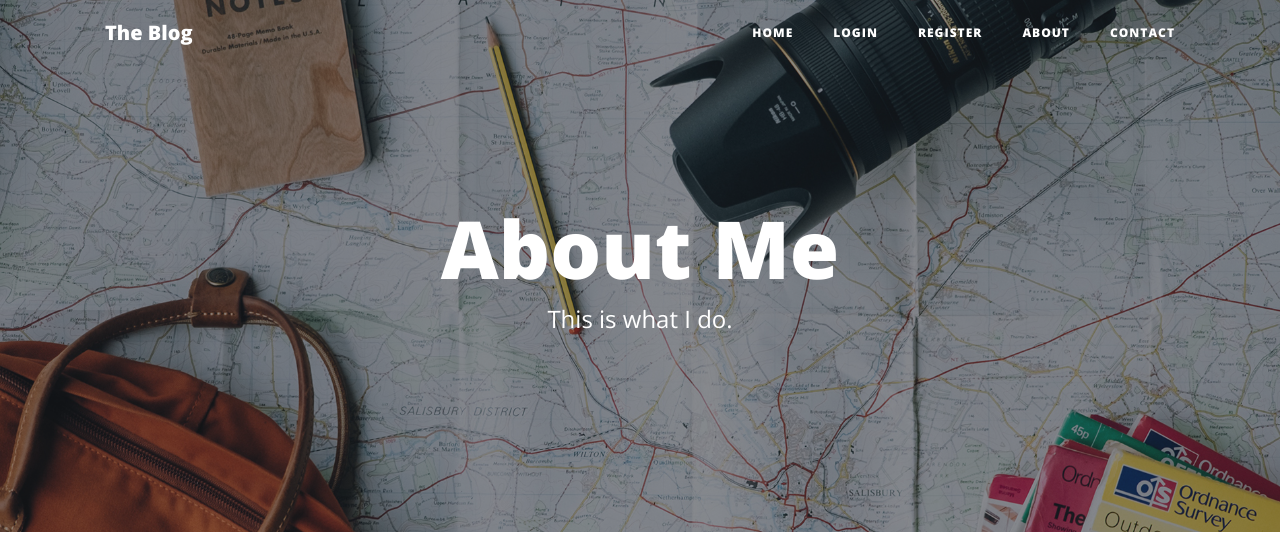
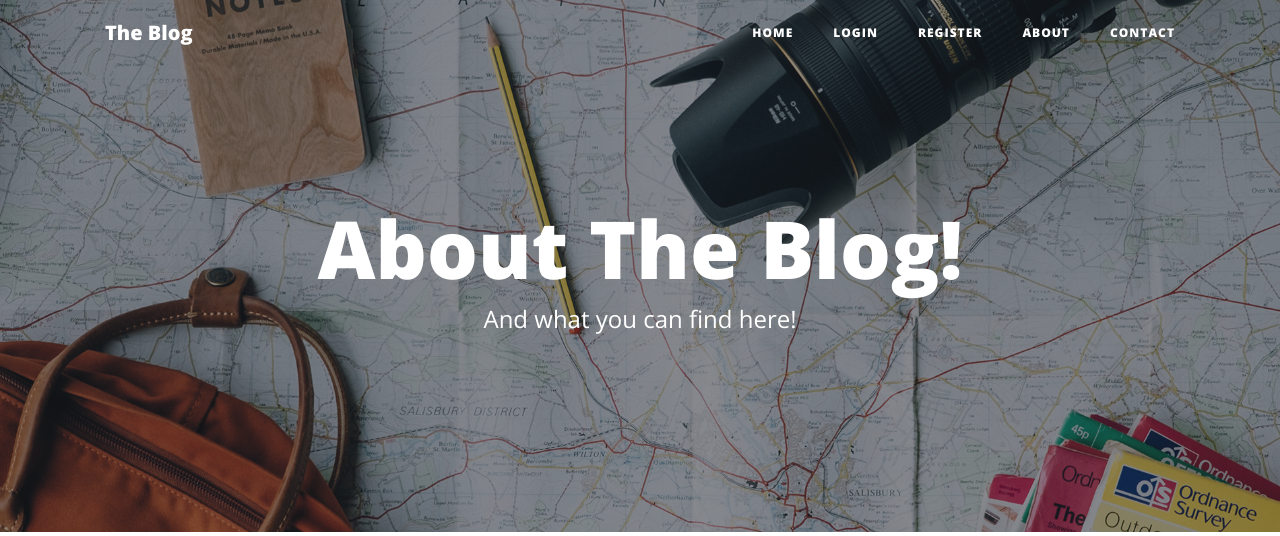
Before and after one commit to saymolet/blog-flask, a Flask app: page /about in a window 1280 px wide. Shown: the top 536 px of the page. Run offline with Flask 3, Linux system fonts and the light colour scheme; some libraries are stand-ins or nearby versions.

Commit message:
refactor: update about.html

```diff
--- a/templates/about.html
+++ b/templates/about.html
@@ -6,8 +6,8 @@
       <div class="row">
          <div class="col-lg-8 col-md-10 mx-auto">
             <div class="page-heading">
-               <h1>About Me</h1>
-               <span class="subheading">This is what I do.</span>
+               <h1>About The Blog!</h1>
+               <span class="subheading">And what you can find here!</span>
             </div>
          </div>
       </div>
```
